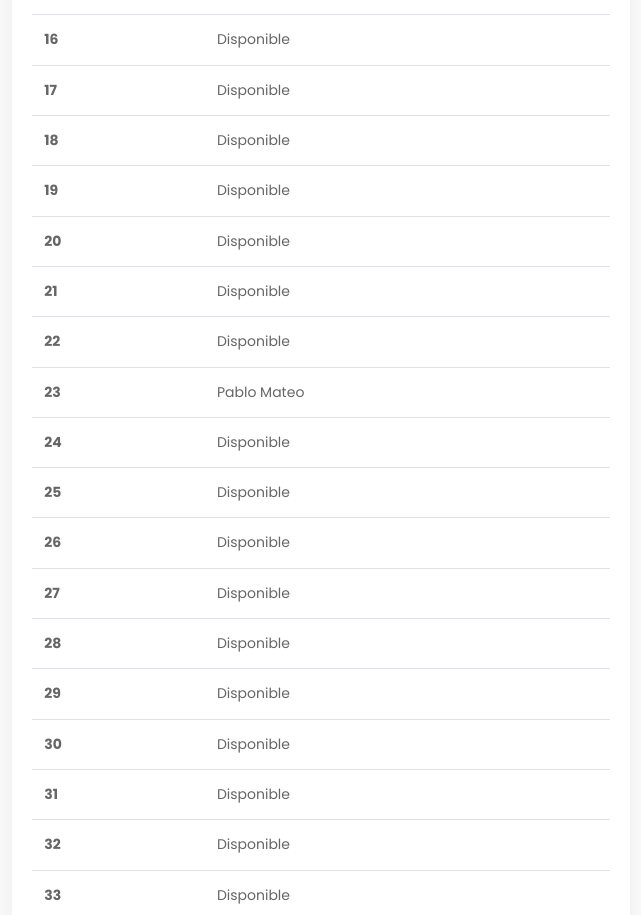
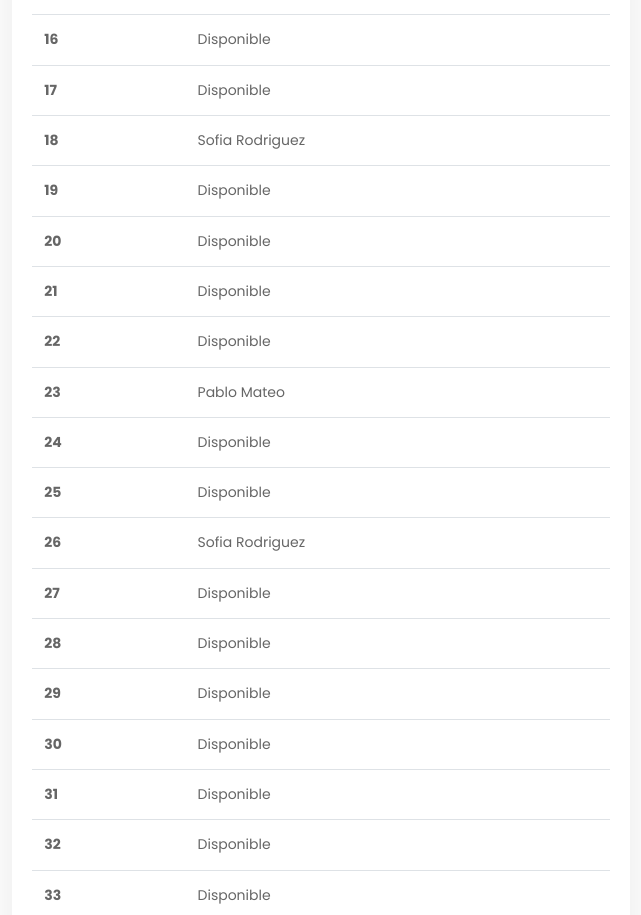
Before and after one commit to hectorhob/rifados, a plain HTML site: page participantes.html in a window 1280 px wide. Shown: the part 1287-2202 px from the top of the page, without its empty margins (319-960 px from the left). Drawn offline with nearby package versions, Linux system fonts and the light colour scheme.

```diff
--- a/participantes.html
+++ b/participantes.html
@@ -175,7 +175,7 @@
                                     </tr>
                                     <tr>
                                        <th scope=“row”>18</th>
-                                       <td>Disponible</td>
+                                       <td>Sofia Rodriguez</td>
                                     </tr>
                                     <tr>
                                        <th scope=“row”>19</th>
@@ -207,7 +207,7 @@
                                     </tr>
                                     <tr>
                                        <th scope=“row”>26</th>
-                                       <td>Disponible</td>
+                                       <td>Sofia Rodriguez</td>
                                     </tr>
                                     <tr>
                                        <th scope=“row”>27</th>
```
